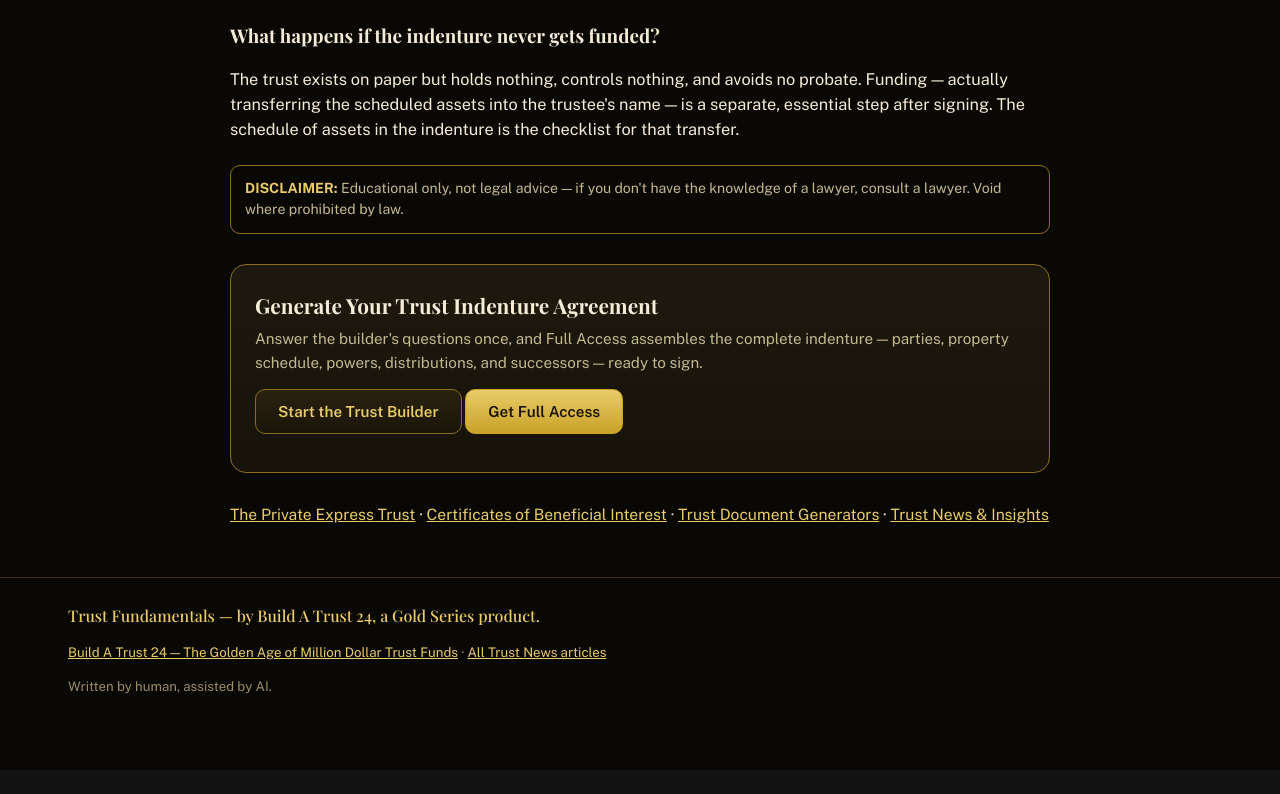
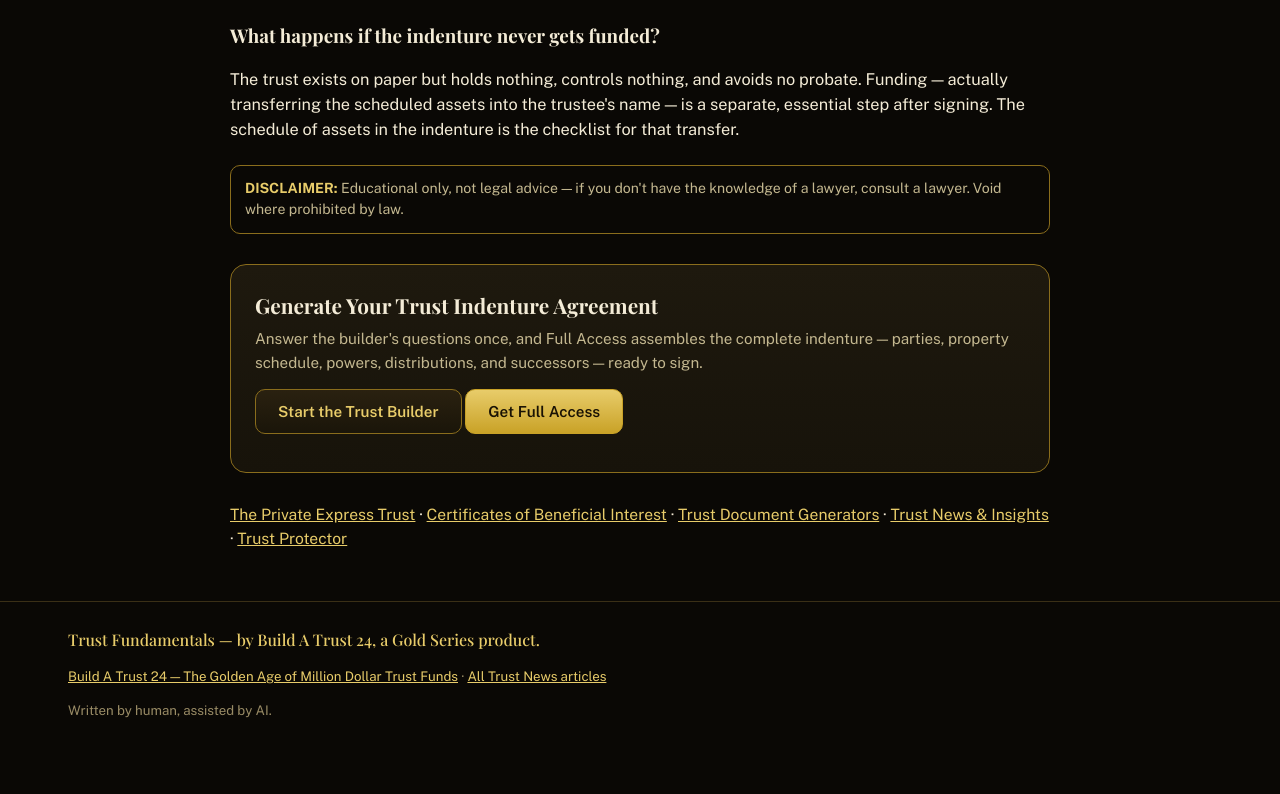
Before and after one commit to Madisonshalom72/build-a-trust-24, a plain HTML site: page trust-indenture-agreement.html in a window 1280 px wide. Shown: the part 3663-4457 px from the top of the page. Before the commit the page ends 4433 px from the top, so only its background shows below. Drawn offline with nearby package versions, Linux system fonts and the light colour scheme; a web font is replaced by a local one.

Commit message:
Add Trust Protector link to trust-indenture-agreement.html

```diff
--- a/trust-indenture-agreement.html
+++ b/trust-indenture-agreement.html
@@ -155,7 +155,7 @@
           <p><a class="btn" href="index.html#builder">Start the Trust Builder</a> <a class="btn primary" href="https://whop.com/checkout/plan_a5JnKpQjFo3Sg/" target="_blank" rel="noopener">Get Full Access</a></p>
         </div>
       </div>
-      <p class="more-news"><a href="private-express-trust.html">The Private Express Trust</a> &middot; <a href="certificate-of-beneficial-interest.html">Certificates of Beneficial Interest</a> &middot; <a href="document-generators.html">Trust Document Generators</a> &middot; <a href="news.html">Trust News &amp; Insights</a></p>
+      <p class="more-news"><a href="private-express-trust.html">The Private Express Trust</a> &middot; <a href="certificate-of-beneficial-interest.html">Certificates of Beneficial Interest</a> &middot; <a href="document-generators.html">Trust Document Generators</a> &middot; <a href="news.html">Trust News &amp; Insights</a> &middot; <a href="trust-protector.html">Trust Protector</a></p>
     </div>
 
     <footer>
```
